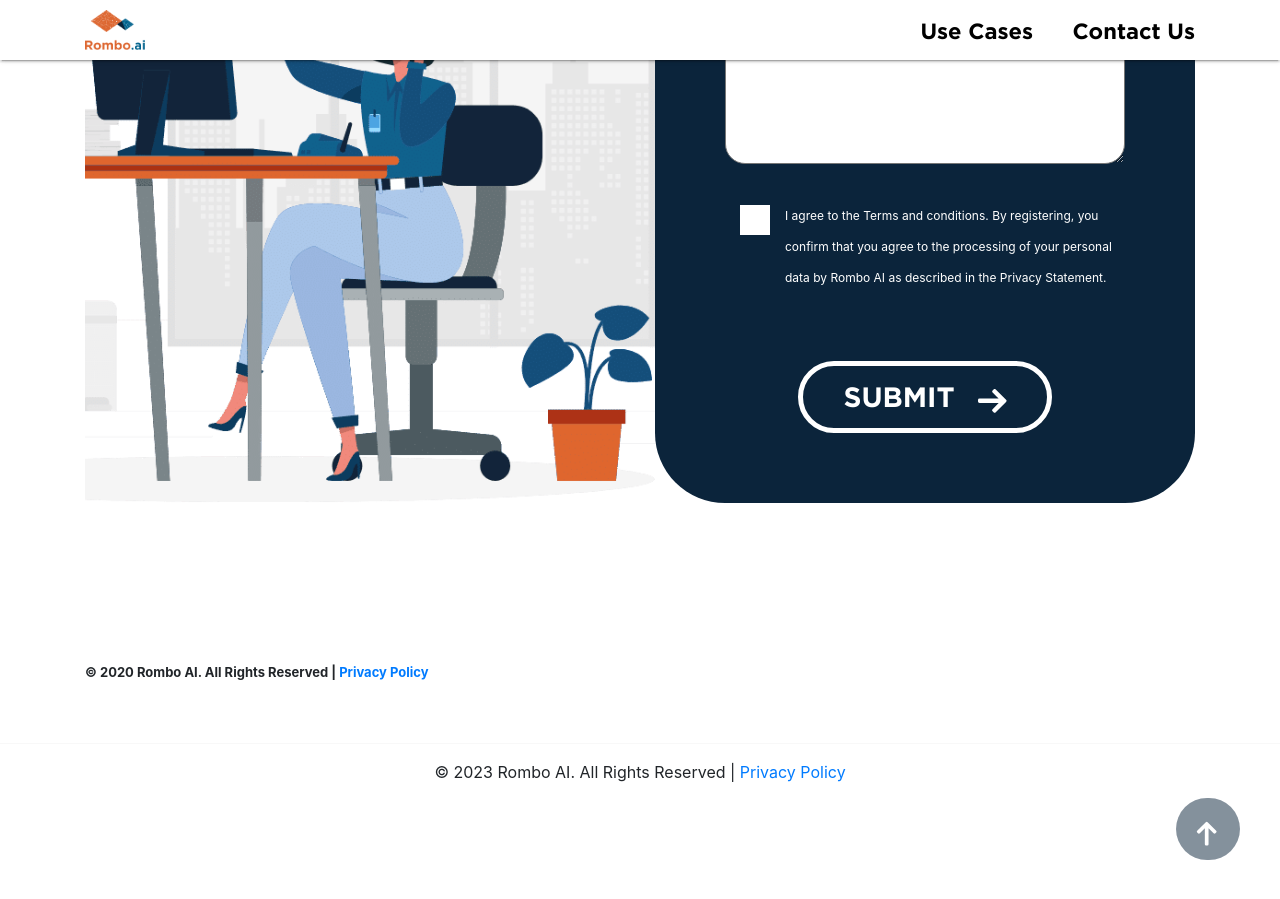
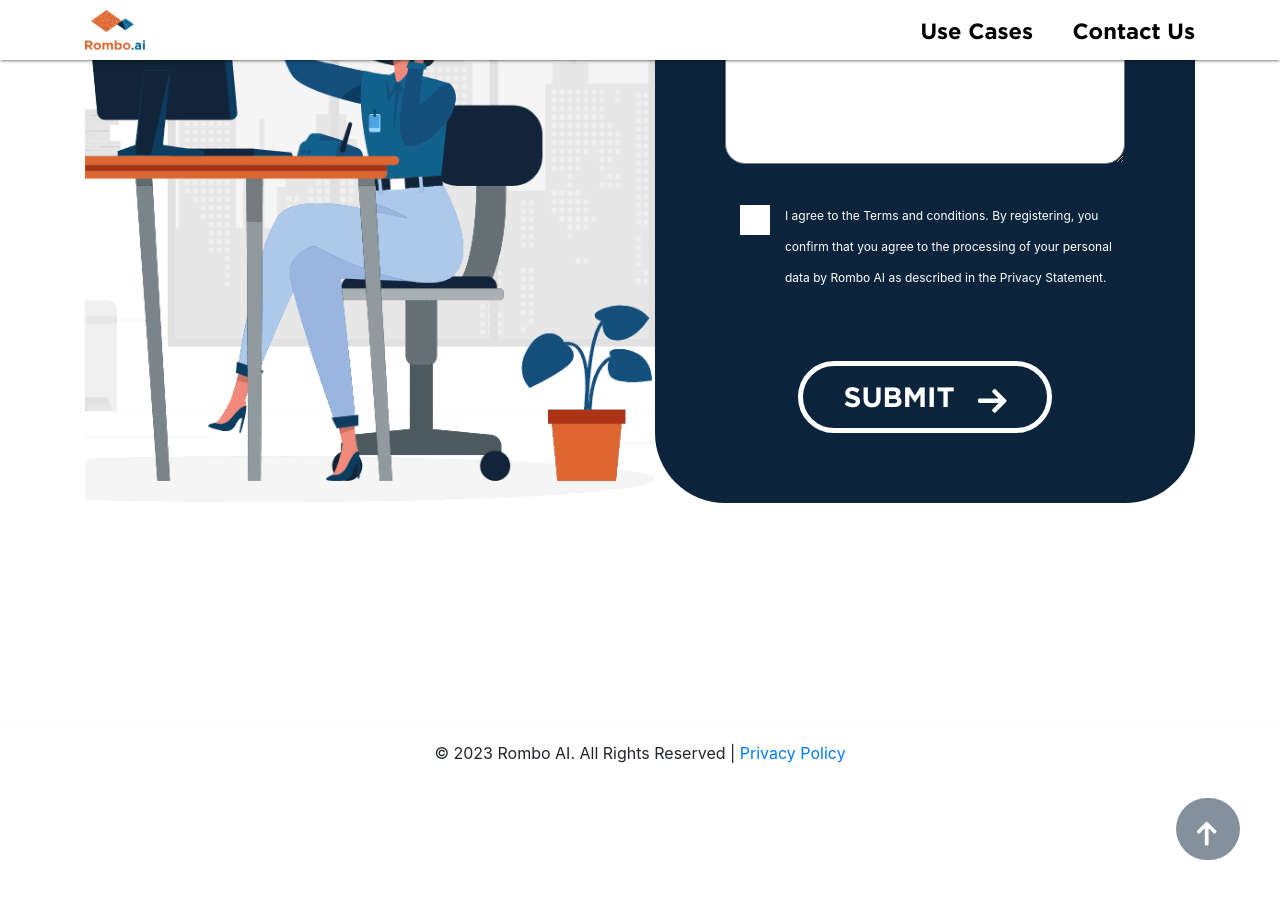
Before and after one commit to romboai/website, a Jekyll site: the page built from index.html, in a window 1280 px wide and 900 px high, scrolled down 6970 px. Built offline with Jekyll 4.4.1, drawn with Linux system fonts in a browser that asks for light colours; comment, search, counter and statistics services are not loaded.

Commit message:
remove 2020

```diff
--- a/_includes/footer.html
+++ b/_includes/footer.html
@@ -2,9 +2,6 @@
           <div class="footer-area">
             <div class="container">
                 <div class="row align-items-end">
-                    <div class="col-lg-8 d-none d-lg-block">
-                        <p>© 2020 Rombo AI. All Rights Reserved | <a href="/privacy">Privacy Policy</a></p>
-                    </div>
                     <!-- <div class="col-lg-4">
                         <div class="right-links">
                             <div class="row">
@@ -24,9 +21,7 @@
                             </div>
                         </div>
                     </div> -->
-                    <div class="col-lg-8 d-block d-lg-none">
-                        <p>&#169; 2020 Rombo AI. All Rights Reserved | <a href="/privacy">Privacy Policy</a></p>
-                    </div>
+
                 </div>
                 <!-- Grid column -->
               </div>
```
Also changed, not shown: 2 other files.
